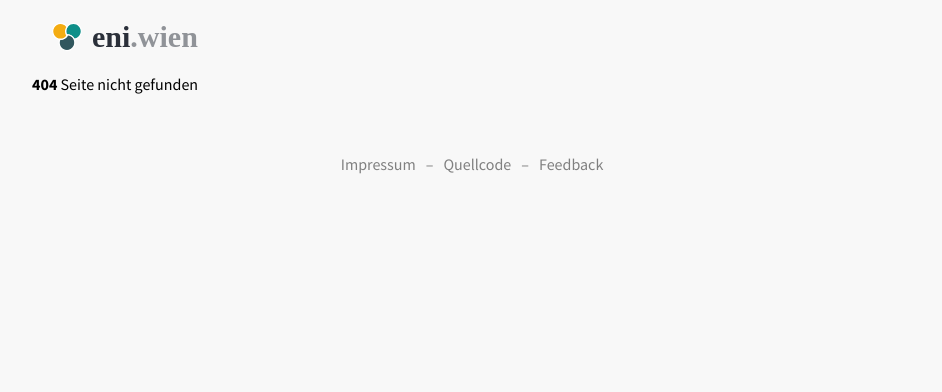
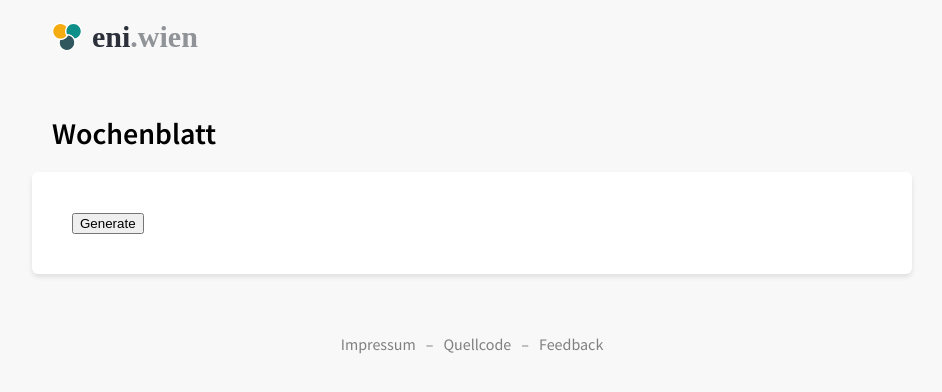
Before and after one commit to wolkoman/eni-app, a React (Create React App) app: page /wochenblatt in a window 1280 px wide. Before the commit this address had no page. Shown: the top 392 px of the page, without its empty margins (168-1110 px from the left). Built offline with nearby package versions, Linux system fonts and the light colour scheme; no server answers; a web font is replaced by a local one.

Commit message:
Refactor wochenblatt

```diff
--- a/src/App.js
+++ b/src/App.js
@@ -19,6 +19,7 @@ import ScrollToTop from './ScrollTop';
 import ChurchArticle from './ChurchArticle';
 import ArticleSnippets from './ArticleSnippet';
 import { Livestream } from './Livestream';
+import Wochenblatt from './Wochenblatt';
 
 function App() {
   return (
@@ -62,6 +63,9 @@ function App() {
             <Route exact path="/redirect-notice">
               <RedirectNotice></RedirectNotice>
             </Route>
+            <Route exact path="/wochenblatt">
+              <Wochenblatt/>
+            </Route>
             <Route path="*">
               <b>404</b> Seite nicht gefunden
             </Route>
```
